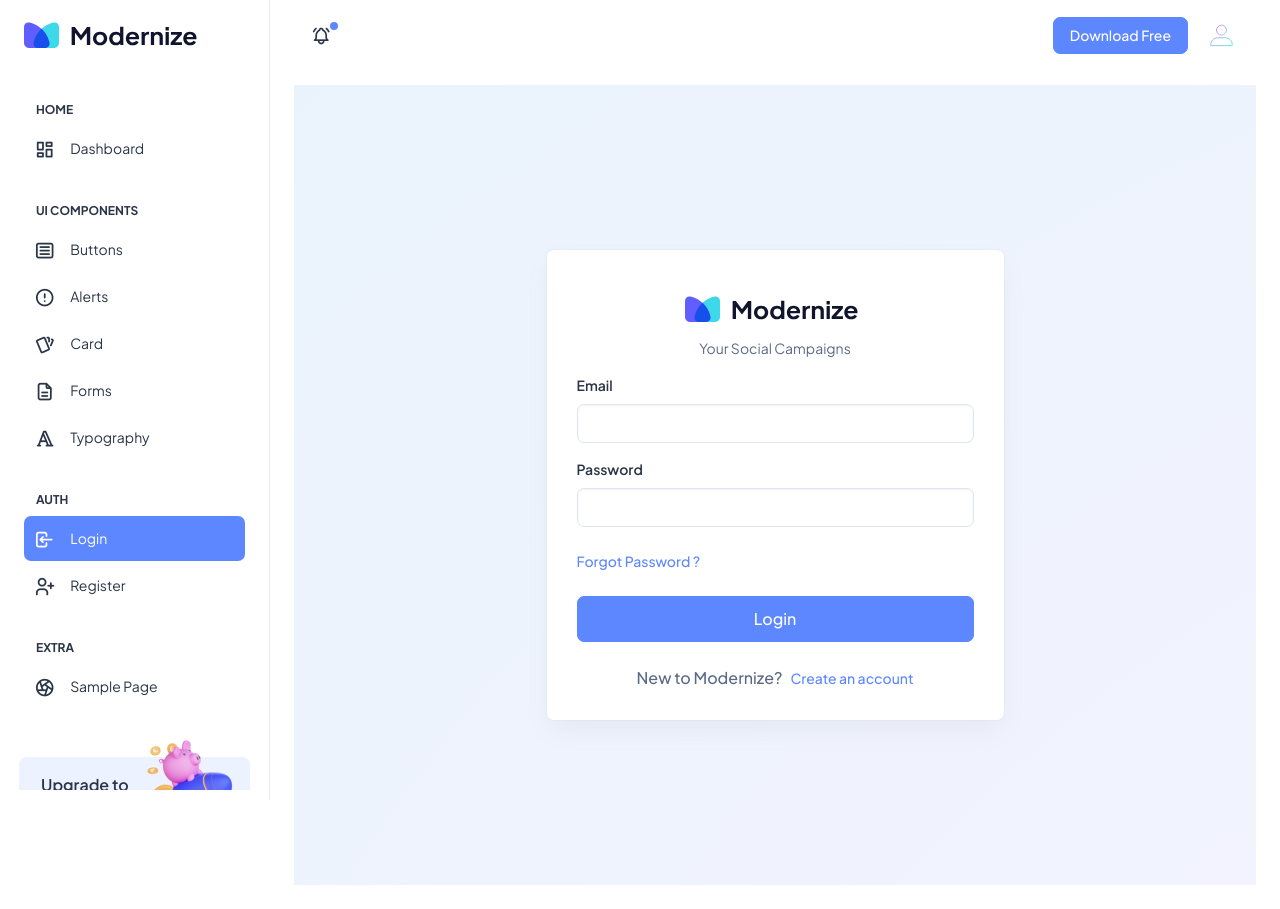
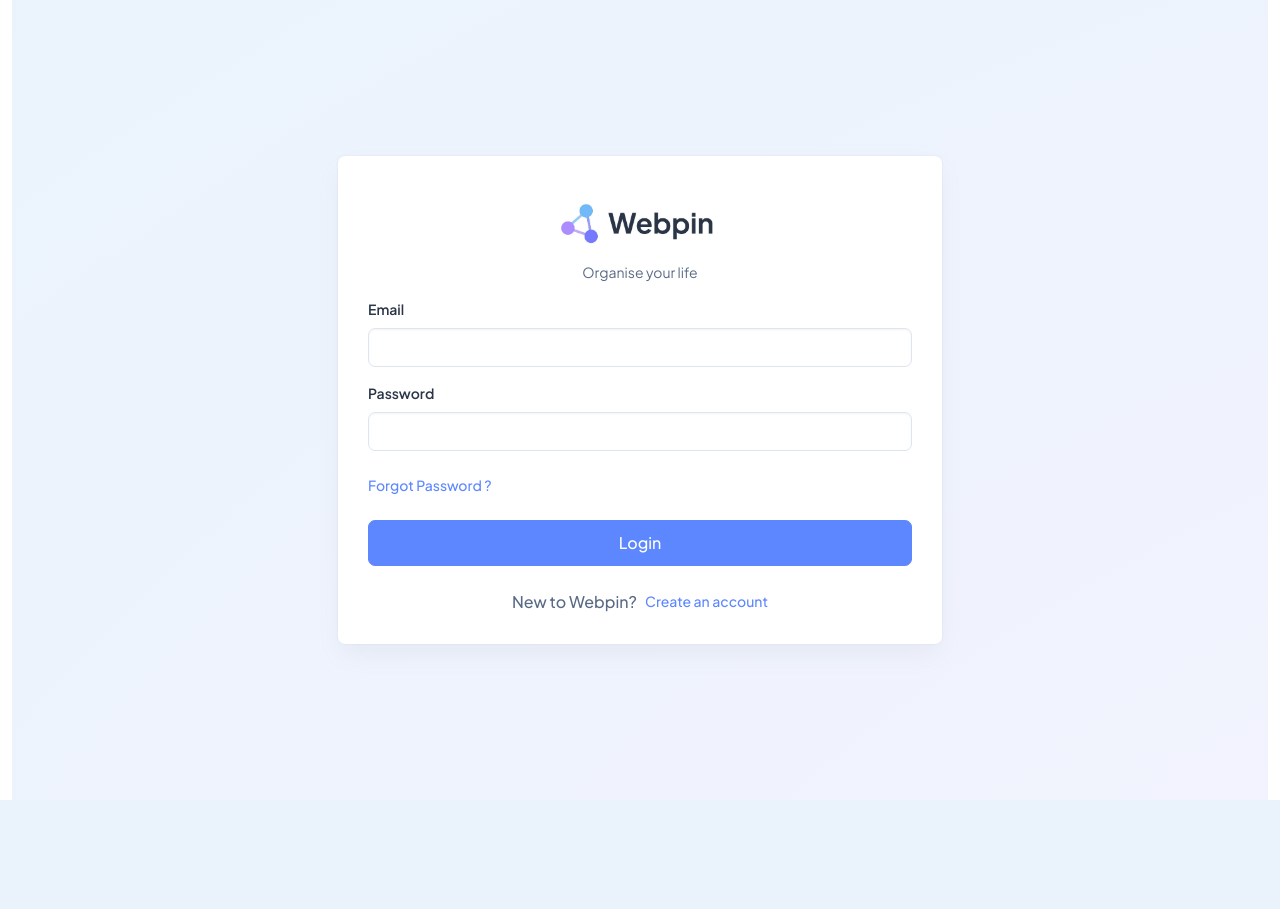
Before and after one commit to levetation/webpin-dashboard, a Django app: page /login_user in a window 1280 px wide. After the commit the page ends 800 px from the top, so only its background shows below. Run offline with Django 4.2, Linux system fonts and the light colour scheme; some libraries are stand-ins or nearby versions.

Commit message:
logo update

```diff
--- a/dashboardhome/templates/dashboardhome/index.html
+++ b/dashboardhome/templates/dashboardhome/index.html
@@ -346,7 +346,4 @@
             </div>
           </div>
         </div>
-        <div class="py-6 px-6 text-center">
-          <p class="mb-0 fs-4">Design and Developed by <a href="https://adminmart.com/" target="_blank" class="pe-1 text-primary text-decoration-underline">AdminMart.com</a> Distributed by <a href="https://themewagon.com">ThemeWagon</a></p>
-        </div>
 {% endblock %}
--- /dev/null
+++ b/dashboardhome/templates/dashboardhome/template-nosidebar.html
@@ -0,0 +1,42 @@
+<!doctype html>
+<html lang="en">
+
+<head>
+  <meta charset="utf-8">
+  <meta name="viewport" content="width=device-width, initial-scale=1">
+  <title>Webpin | Organise your life</title>
+  {% load static %}
+  <!-- favicon -->
+  <link rel="shortcut icon" type="image/png" href="{% static 'images/logos/webpin-logo.svg' %}" />
+
+
+  <link rel="stylesheet" type="text/css" href="{% static 'css/styles.css' %}">
+  <link rel="stylesheet" type="text/css" href="{% static 'css/styles.min.css' %}">
+
+</head>
+
+<body>
+  <div class="container-fluid">
+
+    {% if messages %}
+      {% for message in messages %}
+        <div class="alert alert-primary" role="alert">
+          {{ message }}
+        </div>
+      {% endfor %}
+    {% endif %}
+
+    {% block content %}{% endblock %}
+
+  </div>
+
+  <script src="{% static 'libs/jquery/dist/jquery.min.js' %}"></script>
+  <script src="{% static 'libs/bootstrap/dist/js/bootstrap.bundle.min.js' %}"></script>
+  <script src="{% static 'js/sidebarmenu.js' %}"></script>
+  <script src="{% static 'js/app.min.js' %}"></script>
+  <script src="{% static 'libs/apexcharts/dist/apexcharts.min.js' %}"></script>
+  <script src="{% static 'libs/simplebar/dist/simplebar.js' %}"></script>
+  <script src="{% static 'js/dashboard.js' %}"></script>
+</body>
+
+</html>
--- a/dashboardhome/templates/dashboardhome/template.html
+++ b/dashboardhome/templates/dashboardhome/template.html
@@ -4,10 +4,10 @@
 <head>
   <meta charset="utf-8">
   <meta name="viewport" content="width=device-width, initial-scale=1">
-  <title>Modernize Free</title>
+  <title>Webpin | Organise your life</title>
   {% load static %}
   <!-- favicon -->
-  <link rel="shortcut icon" type="image/png" href="{% static 'images/logos/favicon.png' %}" />
+  <link rel="shortcut icon" type="image/png" href="{% static 'images/logos/webpin-logo.svg' %}" />
 
 
   <link rel="stylesheet" type="text/css" href="{% static 'css/styles.css' %}">
@@ -25,7 +25,7 @@
       <div>
         <div class="brand-logo d-flex align-items-center justify-content-between">
           <a href="{% url 'home' %}" class="text-nowrap logo-img">
-            <img src="{% static 'images/logos/dark-logo.svg' %}" width="180" alt="" />
+            <img src="{% static 'images/logos/webpin.jpg' %}" width="200" alt="" class="mt-3" />
           </a>
           <div class="close-btn d-xl-none d-block sidebartoggler cursor-pointer" id="sidebarCollapse">
             <i class="ti ti-x fs-8"></i>
--- a/users/templates/users/login_user.html
+++ b/users/templates/users/login_user.html
@@ -1,19 +1,19 @@
-{% extends 'dashboardhome/template.html' %}
+{% extends 'dashboardhome/template-nosidebar.html' %}
 {% block content %}
 {% load static %}
   <!--  Body Wrapper -->
-  <div class="page-wrapper" id="main-wrapper" data-layout="vertical" data-navbarbg="skin6" data-sidebartype="full"
-    data-sidebar-position="fixed" data-header-position="fixed">
+  <!-- <div class="page-wrapper" id="main-wrapper" data-layout="vertical" data-navbarbg="skin6" data-sidebartype="full"
+    data-sidebar-position="fixed" data-header-position="fixed"> -->
     <div class="position-relative overflow-hidden radial-gradient min-vh-100 d-flex align-items-center justify-content-center">
       <div class="d-flex align-items-center justify-content-center w-100">
         <div class="row justify-content-center w-100">
-          <div class="col-md-8 col-lg-6 col-xxl-6">
+          <div class="col-md-8 col-lg-6 col-xxl-3">
             <div class="card mb-0">
               <div class="card-body">
                 <a href="{% url 'home' %}" class="text-nowrap logo-img text-center d-block py-3 w-100">
-                  <img src="{% static 'images/logos/dark-logo.svg' %}" width="180" alt="">
+                  <img src="{% static 'images/logos/webpin.jpg' %}" width="180" alt="">
                 </a>
-                <p class="text-center">Your Social Campaigns</p>
+                <p class="text-center">Organise your life</p>
                 <form method=POST>
                   {% csrf_token %}
                   <div class="mb-3">
@@ -33,7 +33,7 @@
                   <input type="submit" value="Login" class="btn btn-primary w-100 py-8 fs-4 mb-4 rounded-2">
 
                   <div class="d-flex align-items-center justify-content-center">
-                    <p class="fs-4 mb-0 fw-bold">New to Modernize?</p>
+                    <p class="fs-4 mb-0 fw-bold">New to Webpin?</p>
                     <a class="text-primary fw-bold ms-2" href="{% url 'register_user' %}">Create an account</a>
                   </div>
                 </form>
@@ -43,5 +43,5 @@
         </div>
       </div>
     </div>
-  </div>
+  <!-- </div> -->
 {% endblock %}
```
Also changed, not shown: users/templates/users/register_user.html (+5 -5 lines), dashboardhome/static/images/logos/logo.png (added), dashboardhome/static/images/logos/webpin-logo.JPG (added), dashboardhome/static/images/logos/webpin-logo.svg (added), dashboardhome/static/images/logos/webpin.JPG (added), db.sqlite3.
